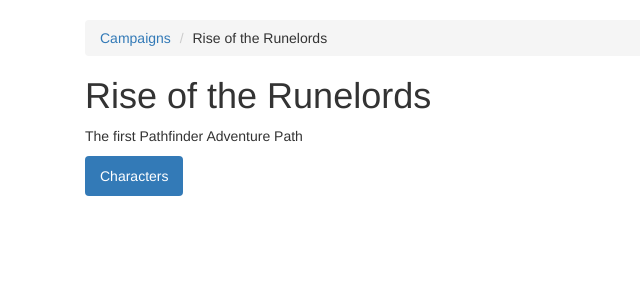
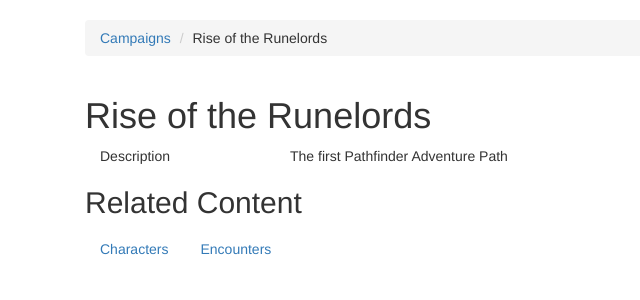
Before and after one commit to flordelis/django_rpg, a Django app: page /campaign/1/ in a window 1280 px wide. Shown: the part 52-352 px from the top of the page, without its empty margins (0-640 px from the left). Run offline with Django 3.2, Linux system fonts and the light colour scheme; a user stored in the database is signed in; data comes from the database, SQL or seed files in the repository; some libraries are stand-ins or nearby versions.

Commit message:
campaign view

```diff
--- a/rpg_base/templates/campaign/view.html
+++ b/rpg_base/templates/campaign/view.html
@@ -7,10 +7,19 @@
     </ol>
 {% endblock %}
 {% block content %}
+    <div class="col-sm-12">
+    <div class="row">
     <h1>{{ campaign.name }}</h1>
-    <p>{{ campaign.description }}</p>
+    <div class="col-sm-2">Description</div>
+    <div class="col-sm-10">{{ campaign.description }}</div>
+    </div>
 
+    <div class="row">
+    <h2>Related Content</h2>
     <ul class="nav nav-pills">
-        <li role="presentation" class="active"><a href="{% url "character_index" campaign.pk %}">Characters</a></li>
+        <li role="presentation"><a href="{% url "character_index" campaign.pk %}">Characters</a></li>
+        <li role="presentation"><a href="{% url "encounter_index" campaign.pk %}">Encounters</a></li>
     </ul>
+    </div>
+    </div>
 {% endblock %}
```
